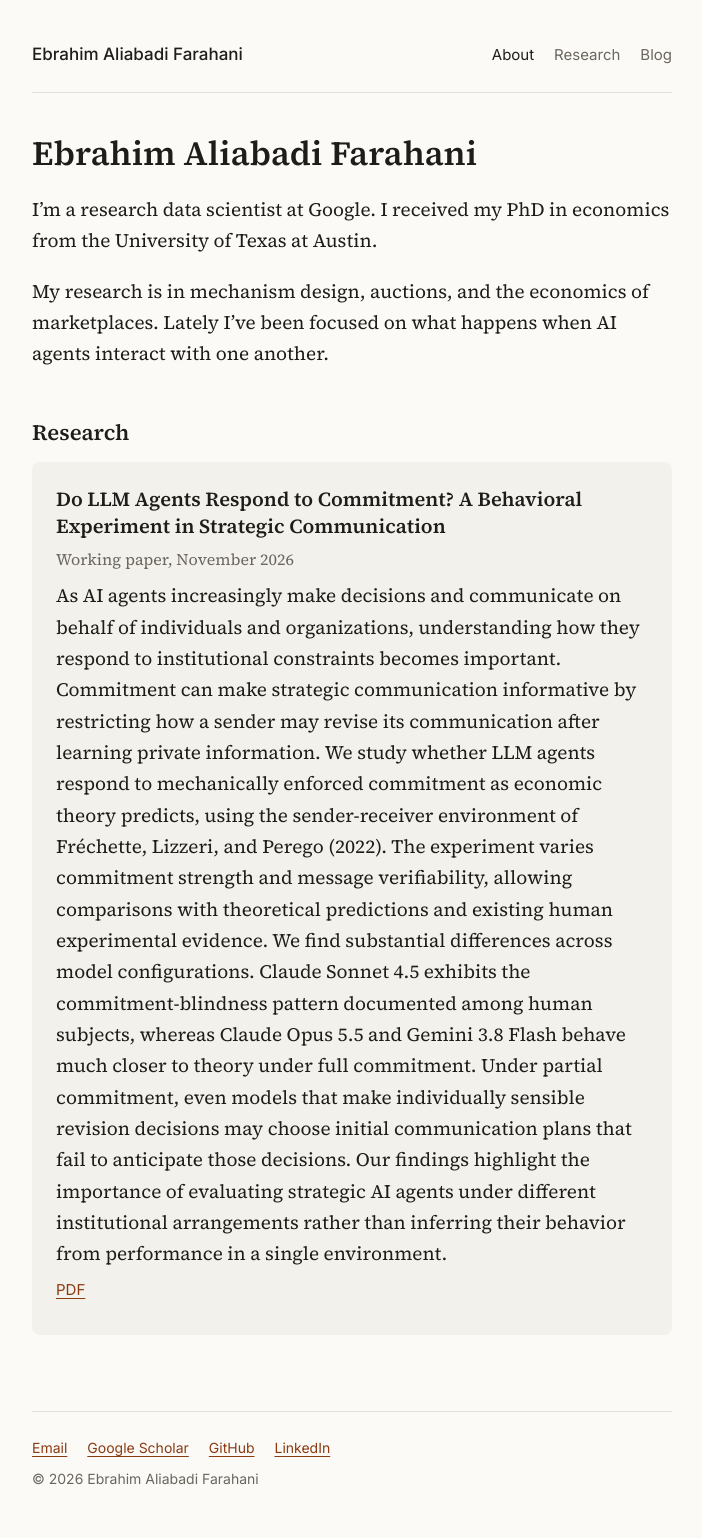
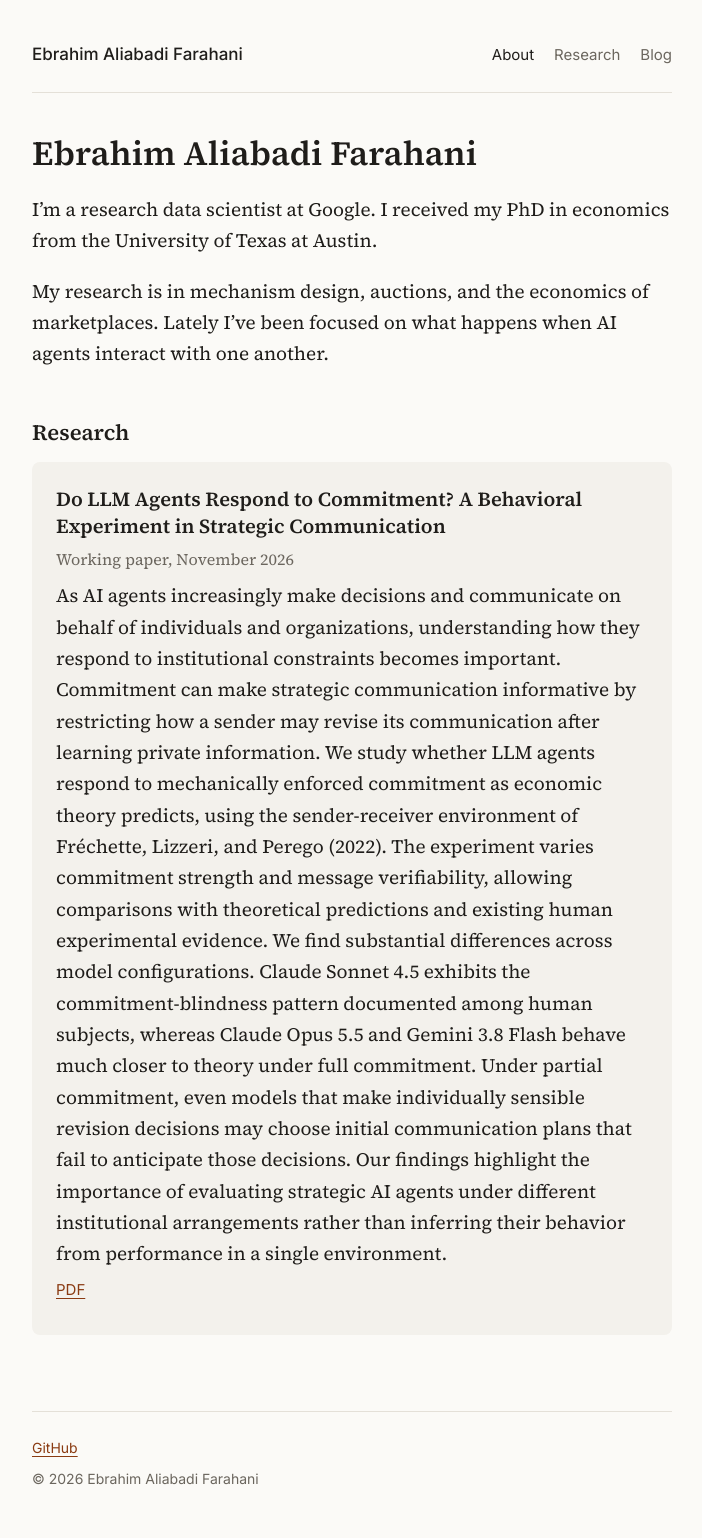
Before and after one commit to eaf4030/website, a Jekyll site: the page built from index.md, in a window 1280 px wide. Shown: the whole page, without its empty margins (288-990 px from the left). Built offline with Jekyll 4.4.1, drawn with Linux system fonts in a browser that asks for light colours; our own code applies the rules of GitHub Pages for plain Markdown files.

Commit message:
Remove placeholder footer links before launch
Co-Authored-By: Claude Opus 5.5 <noreply@anthropic.com>
Claude-Session: https://claude.ai/code/session_01SfwawH9VrE58anpJi3pvAp

```diff
--- a/_config.yml
+++ b/_config.yml
@@ -1,21 +1,14 @@
 # Site settings — edit these first.
 title: Ebrahim Aliabadi Farahani
 description: Economist and research data scientist at Google working on mechanism design, auctions, marketplaces, and how AI agents interact.
-email: you@example.com
 # Custom domain (efarahani.com) is used, so baseurl stays empty.
 baseurl: ""
 url: "https://efarahani.com"
 
 # Links shown in the footer. Delete any you don't use.
 links:
-  - name: Email
-    url: mailto:you@example.com
-  - name: Google Scholar
-    url: https://scholar.google.com/
   - name: GitHub
     url: https://github.com/eaf4030
-  - name: LinkedIn
-    url: https://www.linkedin.com/
 
 permalink: /blog/:year/:title/
 markdown: kramdown
```
